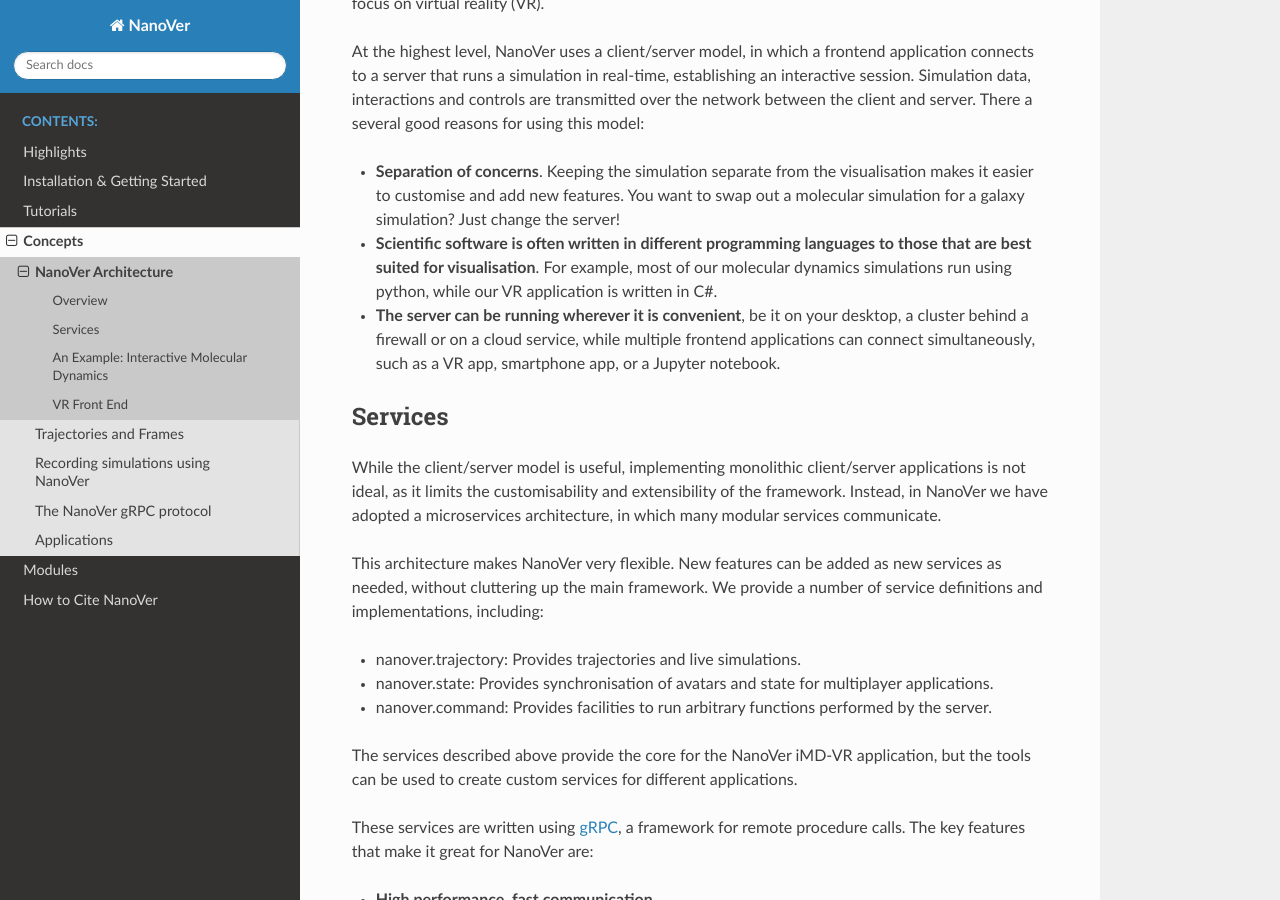
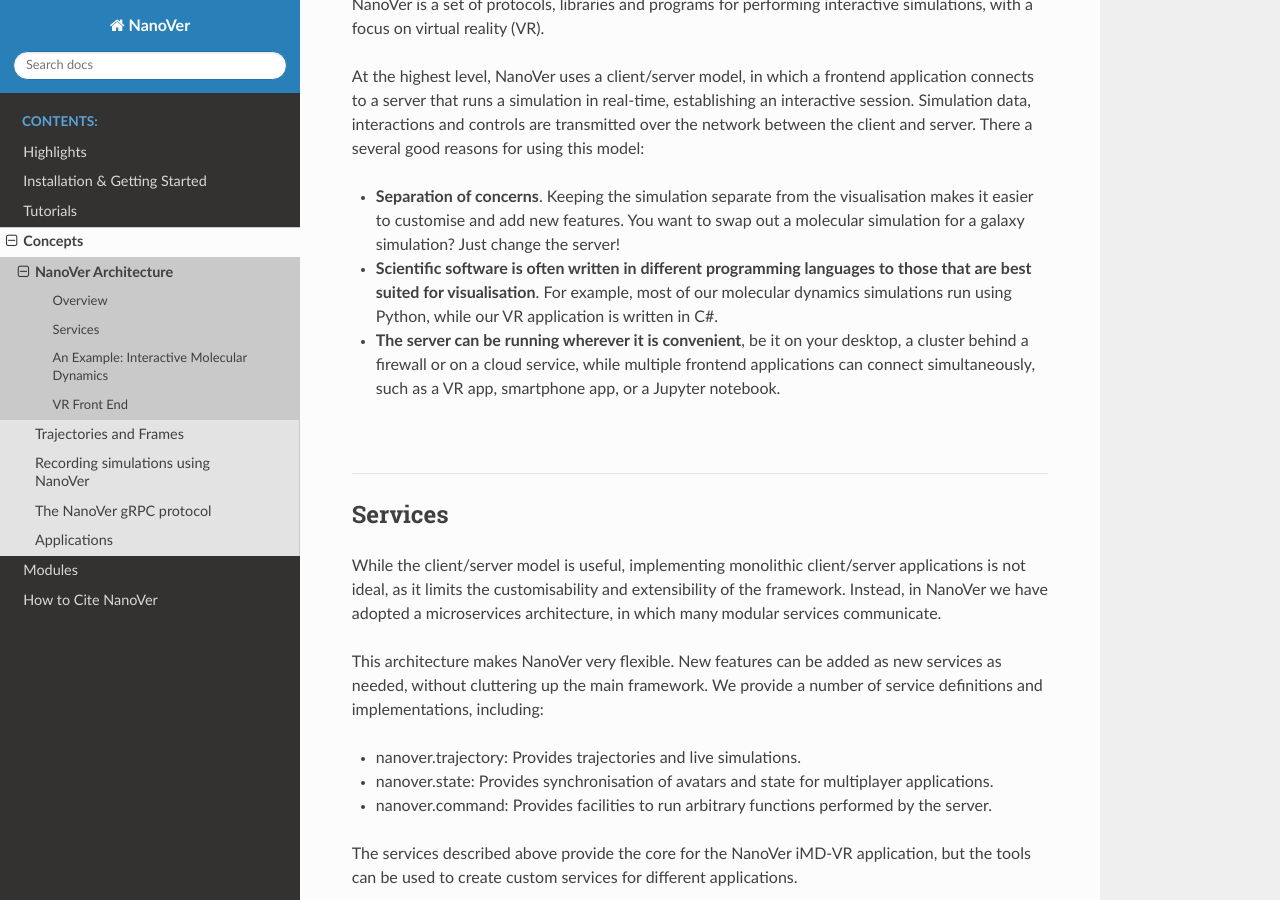
Before and after one commit to IRL2/nanover-docs, a Sphinx documentation site: the page built from source/concepts/architecture.rst, in a window 1280 px wide and 900 px high, scrolled down 404 px. Built offline with Sphinx 7.4.7 and the Read the Docs theme 3.1.0, drawn with Linux system fonts in a browser that asks for light colours; pages that are not in the unit, such as notebooks, are missing from menus; the version number could not be read and is left out.

```diff
--- a/source/concepts/architecture.rst
+++ b/source/concepts/architecture.rst
@@ -1,3 +1,4 @@
+====================
 NanoVer Architecture
 ====================
 
@@ -5,6 +6,9 @@ NanoVer Architecture
     :depth: 2
     :local:
 
+----
+
+########
 Overview
 ########
 
@@ -21,13 +25,18 @@ There a several good reasons for using this model:
   molecular simulation for a galaxy simulation? Just change the server!
 * **Scientific software is often written in different programming languages to
   those that are best suited for visualisation**. For example, most of our
-  molecular dynamics simulations run using python, while our VR application
+  molecular dynamics simulations run using Python, while our VR application
   is written in C#.
 * **The server can be running wherever it is convenient**, be it on your desktop,
   a cluster behind a firewall or on a cloud service, while multiple frontend
   applications can connect simultaneously, such as a VR app,
   smartphone app, or a Jupyter notebook.
 
+|
+
+----
+
+########
 Services
 ########
 
@@ -56,6 +65,11 @@ The key features that make it great for NanoVer are:
   including C#, Python and C++.
 * **Built on HTTP2**, so includes routing, authentication and security.
 
+|
+
+----
+
+##########################################
 An Example: Interactive Molecular Dynamics
 ##########################################
 
@@ -79,7 +93,11 @@ Conceptually, the IMD server consists of three services: a trajectory service, a
 A server application can leverage these three services to implement IMD to facilitate the visualisation of, and
 interaction with, a simulation in real time.
 
+|
 
+----
+
+############
 VR Front End
 ############
 
@@ -87,3 +105,5 @@ The VR front end app, :ref:`NanoVer iMD-VR <vr-client-tutorial>`, intended for 3
 intuitive spatial iMD (iMD-VR), is a `distinct Unity/C# codebase <https://github.com/IRL2/nanover-imd-vr>`_
 that follows the `gRPC protocol definitions <https://github.com/IRL2/nanover-server-py/tree/main/protocol/nanover/protocol>`_
 and :ref:`application conventions <applications>` laid out in the present documentation.
+
+|
```
